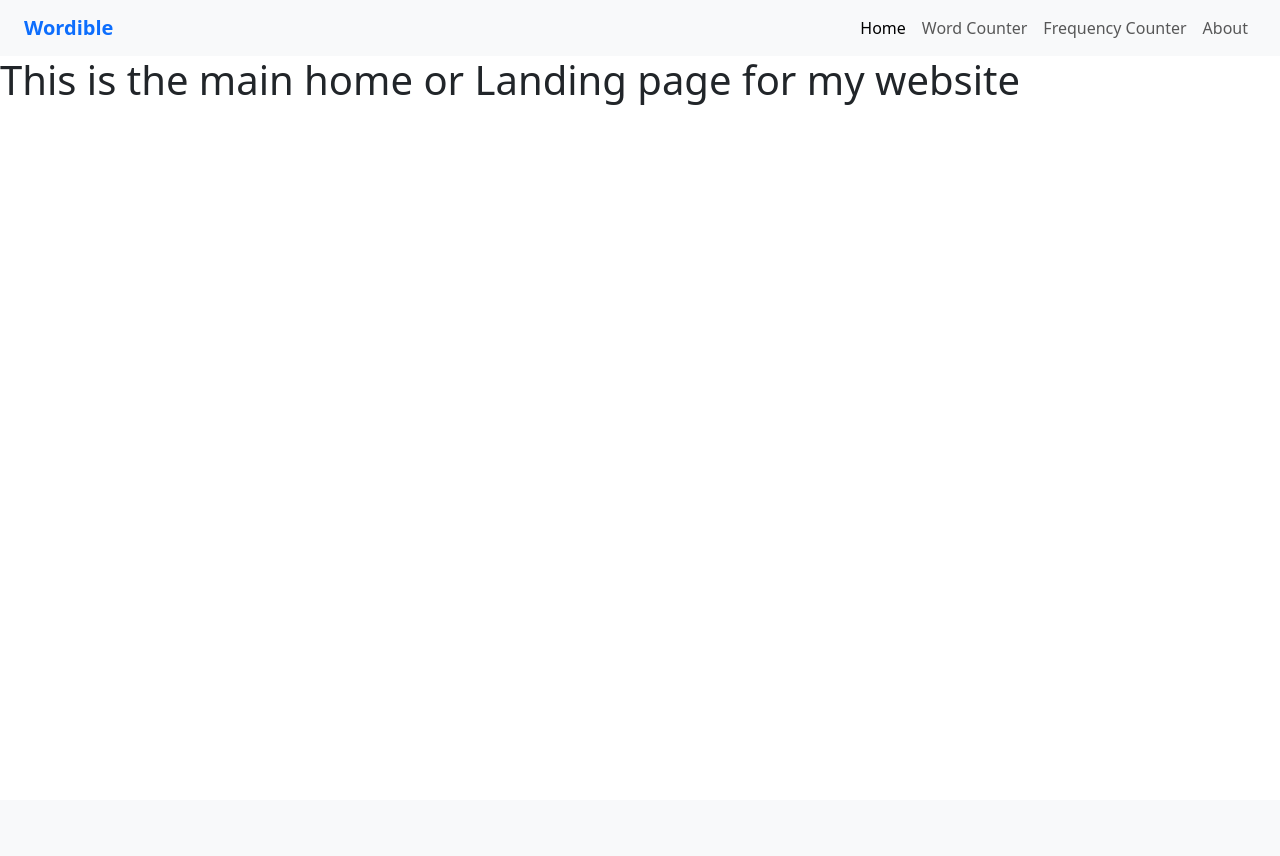
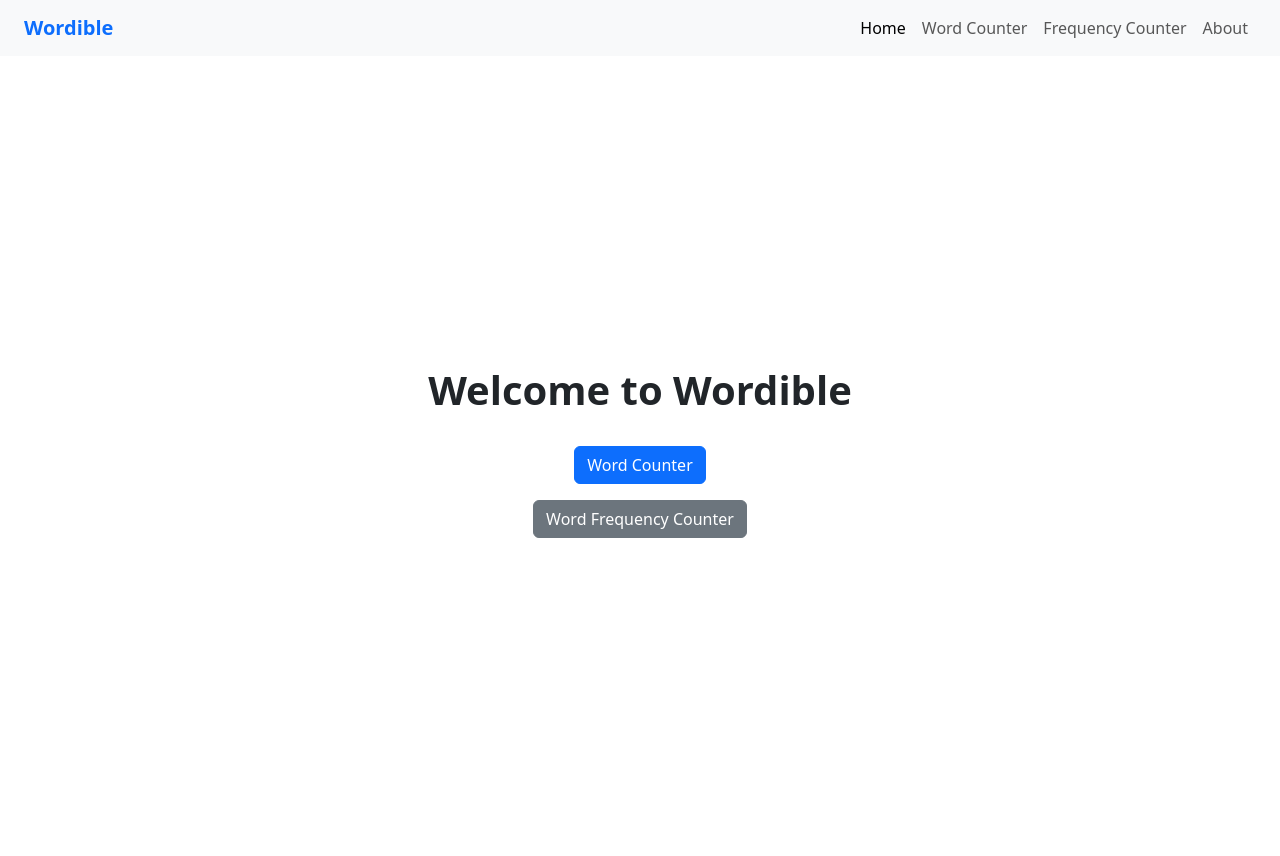
Before and after one commit to ayushgrg0/Wordible, a Django app: page / in a window 1280 px wide. Before the commit the page ends 105 px from the top, so only its background shows below. Run offline with Django 5.2, Linux system fonts and the light colour scheme.

Commit message:
FINAL DJANGO MULTIPAGES

```diff
--- a/core/urls.py
+++ b/core/urls.py
@@ -16,12 +16,12 @@ Including another URLconf
 """
 from django.contrib import admin
 from django.urls import path
-from .views import home, wordc, wordfc, about
+from .views import home, WordCounter, WordFrequencyCounter, About
 
 urlpatterns = [
     path('admin/', admin.site.urls),
-    path('word_counter.html/', wordc),
-    path('wfcounter.html/',wordfc),
-    path('about.html/', about),
-    path('', home)
+    path('word_counter/', WordCounter.as_view(), name = "word_counter"),
+    path('wfcounter/', WordFrequencyCounter.as_view(), name = "wfcounter"),
+    path('about/', About.as_view(), name = "about"),
+    path('', home, name = "home")
 ]
--- a/core/views.py
+++ b/core/views.py
@@ -1,53 +1,72 @@
 from django.shortcuts import render
+from django.views.generic import View
+
 
 def home(request):
-    context = {"page_title": "Home", "is_home" : True}
-    return render (request, "index.html", context)
+    context = {"page_title": "Home", "home_page": True}
+    return render(request, "index.html", context)
 
-def wordc(request):
-    if request.method == "POST":
+
+class WordCounter(View):
+    def get(self, request):
+        context = {
+            "page_title": "Word Counter",
+            "word_counter_page": True,
+        }
+        return render(request, "word_counter.html", context)
+
+    def post(self, request):
         message = request.POST.get("message", "")
         words = message.split()
         words_count = len(words)
         context = {
             "message": message,
             "words_count": words_count,
-            "page_title": "Word Counter"
+            "page_title": "Word Counter",
+            "word_counter_page": True,
         }
-    else:
-        # GET request, show empty form
+        return render(request, "word_counter.html", context)
+
+
+class WordFrequencyCounter(View):
+    def get(self, request):
         context = {
-            "message": "",
-            "words_count": None,
-            "page_title": "Word Counter"
+            "page_title": "Word Frequency Counter",
+            "frequency_counter_page": True,
         }
-    return render (request, "word_counter.html", context)
+        return render(request, "wfcounter.html", context)
 
-def wordfc(request):
-    if request.method == "POST":
+    def post(self, request):
         message = request.POST.get("message")
         words = message.split(" ")
         words_counter = {}
         for word in words:
             if word in words_counter:
                 frequency = words_counter[word]
-                words_counter[word] = frequency +1
+                words_counter[word] = frequency + 1
             else:
                 words_counter[word] = 1
         context = {
             "message": message,
-            "words_counted" : words_counter,
-            "page_title": "Word Frequency Counter"
+            "words_counted": words_counter,
+            "page_title": "Word Frequency Counter",
+            "frequency_counter_page": True,
         }
-    else:
-        # GET request, show empty form
+        return render(request, "wfcounter.html", context)
+
+
+class About(View):
+
+    def get(self, request):
         context = {
-            "message": "",
-            "words_count": None,
-            "page_title": "Word Frequency Counter"
+            "page_title": "About",
+            "about_page": True,
         }
-    return render (request, "wfcounter.html", context)
+        return render(request, "about.html", context)
 
-def about(request):
-    context = {"page_title": "About"}
-    return render(request, "about.html", context)
+    def post(self, request):
+        context = {
+            "page_title": "About",
+            "about_page": True,
+        }
+        return render(request, "about.html", context)
--- a/templates/index.html
+++ b/templates/index.html
@@ -10,10 +10,14 @@
 </head>
 
 <body>
+
     {% include "nav.html" %}
-    <h1> This is the main home or Landing page for my website</h1>
 
-
+    <div class="d-flex flex-column justify-content-center align-items-center vh-100 text-center">
+        <h1 class="mb-4 fw-bold">Welcome to Wordible</h1>
+        <a href= "{% url 'word_counter' %}" class="btn btn-primary m-2">Word Counter</a>
+        <a href= "{% url 'wfcounter' %}" class="btn btn-secondary m-2">Word Frequency Counter</a>
+    </div>
 </body>
 
 </html>
--- a/templates/nav.html
+++ b/templates/nav.html
@@ -6,16 +6,16 @@
     <div class="collapse navbar-collapse" id="navbarNav">
         <ul class="navbar-nav ms-auto">
             <li class="nav-item">
-                <a class="nav-link active" href="#">Home</a>
+                <a class="nav-link {% if home_page %} active {% endif %}" href="{% url 'home' %}">Home</a>
             </li>
             <li class="nav-item">
-                <a class="nav-link" href="word_counter.html">Word Counter</a>
+                <a class="nav-link {% if word_counter_page %} active {% endif %}" href="{% url 'word_counter' %}">Word Counter</a>
             </li>
             <li class="nav-item">
-                <a class="nav-link" href="wfcounter.html">Frequency Counter</a>
+                <a class="nav-link {% if frequency_counter_page %} active {% endif %}" href="{% url 'wfcounter' %}">Frequency Counter</a>
             </li>
             <li class="nav-item">
-                <a class="nav-link" href="about.html">About</a>
+                <a class="nav-link {% if about_page %} active {% endif %}" href="{% url 'about' %}">About</a>
             </li>
         </ul>
     </div>
```
Also changed, not shown: templates/wfcounter.html (+15 -2 lines), templates/word_counter.html (+9 -5 lines).
